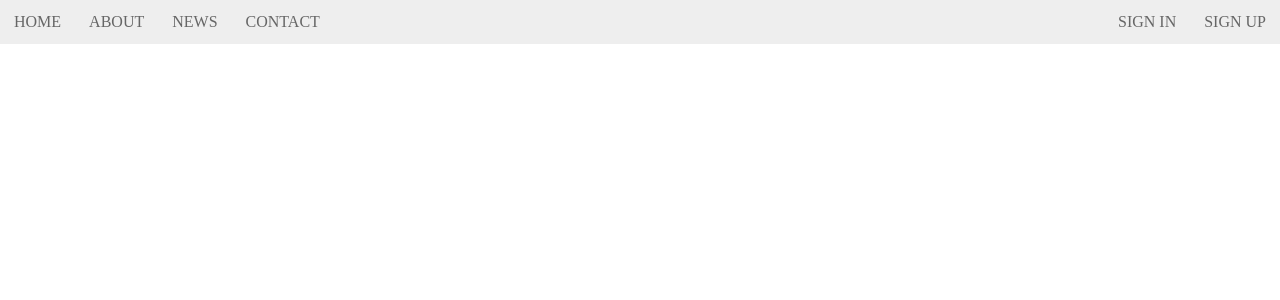
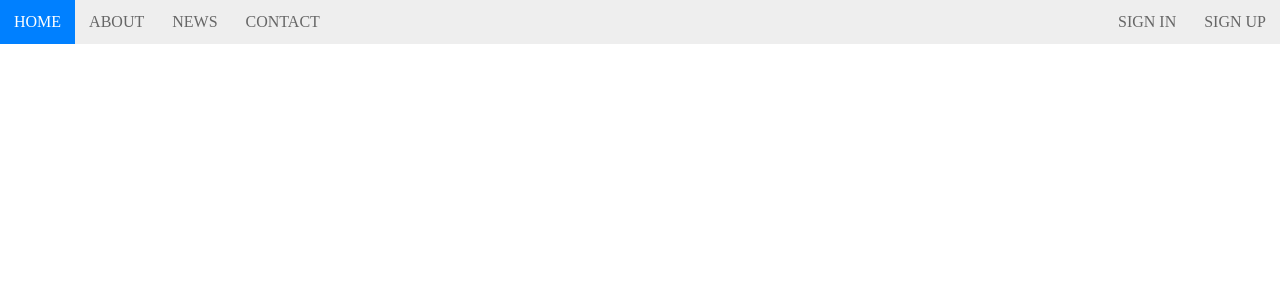
Before and after one commit to aminalgar3a/aminalgar3a-devytech, a PHP site: page / in a window 1280 px wide, with the pointer over the restyled element. Shown: the top 300 px of the page. Run offline with PHP 8.4, Linux system fonts and the light colour scheme.

Commit message:
Update style.css

```diff
--- a/style.css
+++ b/style.css
@@ -35,3 +35,7 @@ ul.topnav li a {
     text-transform: uppercase;
     color: #666;
 }
+ul.topnav li a:hover {
+    background-color: #0080ff;
+    color: #fff;
+}
```
